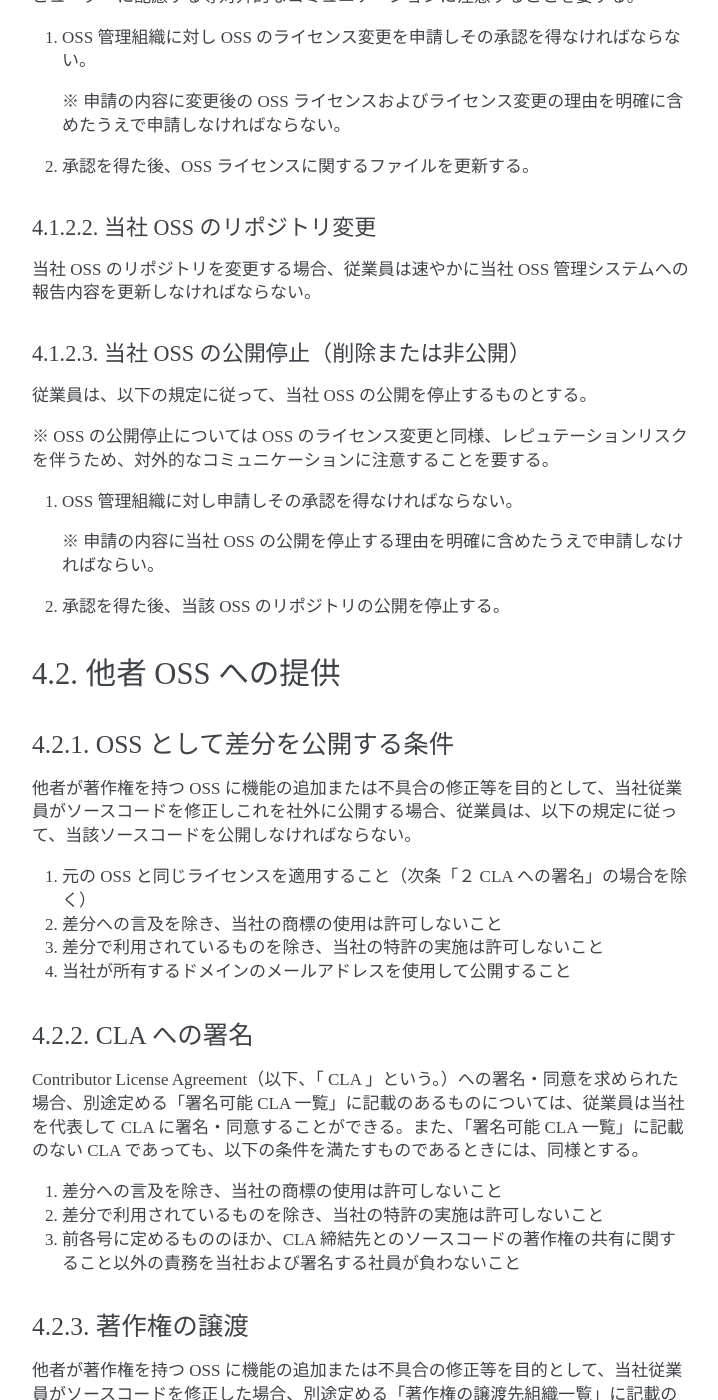
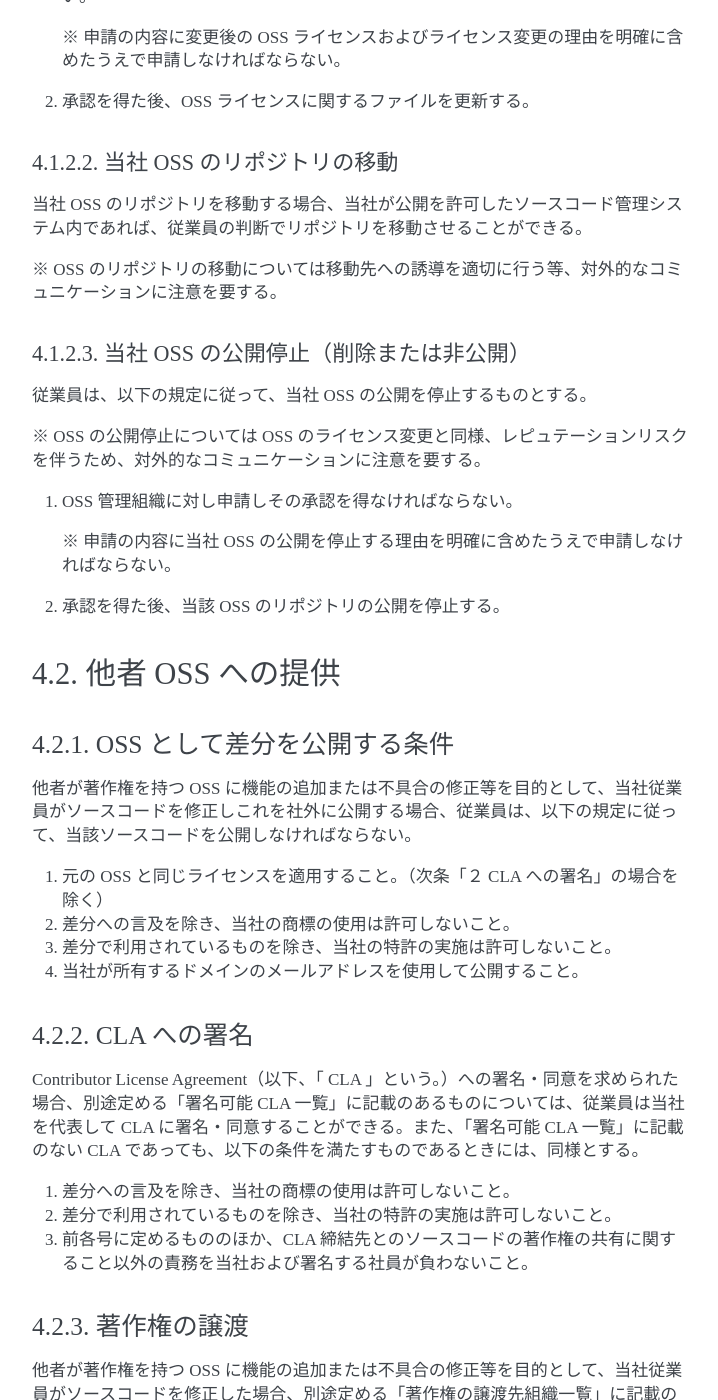
Before and after one commit to cybozu/oss-policy, a Sphinx documentation site: the page built from docs/publish_oss.rst, in a window 1280 px wide and 1400 px high, scrolled down 1219 px. Shown: the whole window, without its empty margins (388-1106 px from the left). Built offline with Sphinx 7.4.7, drawn with Linux system fonts in a browser that asks for light colours; some of the changed text lies outside the part shown.

Commit message:
Update publish_oss.rst

```diff
--- a/docs/publish_oss.rst
+++ b/docs/publish_oss.rst
@@ -17,9 +17,7 @@
 
    ※ 当社が公開を許可したソースコード管理システムの詳細については、別途ガイドラインに規定する。
 
-2. 当該システム上に当社 OSS のリポジトリ（公開予定のもの）を作成した場合、速やかに当社 OSS 管理システムにてその旨を報告しなければならない。
-
-3. 当該リポジトリに、速やかに著作権・ OSS ライセンス・免責事項等に関するファイルを配置しなければならない。
+2. 当該リポジトリに、速やかに著作権・ OSS ライセンス・免責事項等に関するファイルを配置しなければならない。
 
    ※ 配置するファイルの内容については、別途定めるガイドラインの規定に従うものとする。
 
@@ -30,7 +28,7 @@
 
 1. OSS 管理組織に対し申請しその承認を得なければならない。
 
-   ※ 当該承認の手続きについては、当社 OSS 管理システムにて行うものとする。
+   ※ 当該承認の手続きについては、別途ガイドラインに規定する。
 
 2. 申請する前に、著作権・OSSライセンス・免責事項等に関するファイルをリポジトリに配置しなければならない。
 
@@ -44,7 +42,7 @@
 
 当社 OSS のライセンスを変更する必要がある場合、従業員は、以下の規定に従って、必要な範囲に限り、当該ライセンスを変更することができる。
 
-※ OSS ライセンスの変更については、レピュテーションリスクを伴うため、コントリビューターに配慮する等対外的なコミュニケーションに注意することを要する。
+※ OSS ライセンスの変更については、レピュテーションリスクを伴うため、コントリビューターに配慮する等、対外的なコミュニケーションに注意を要する。
 
 1. OSS 管理組織に対し OSS のライセンス変更を申請しその承認を得なければならない。
 
@@ -52,21 +50,23 @@
 
 2. 承認を得た後、OSS ライセンスに関するファイルを更新する。
 
-4.1.2.2. 当社 OSS のリポジトリ変更
-^^^^^^^^^^^^^^^^^^^^^^^^^^^^^^^^^^
+4.1.2.2. 当社 OSS のリポジトリの移動
+^^^^^^^^^^^^^^^^^^^^^^^^^^^^^^^^^^^^
 
-当社 OSS のリポジトリを変更する場合、従業員は速やかに当社 OSS 管理システムへの報告内容を更新しなければならない。
+当社 OSS のリポジトリを移動する場合、当社が公開を許可したソースコード管理システム内であれば、従業員の判断でリポジトリを移動させることができる。
+
+※ OSS のリポジトリの移動については移動先への誘導を適切に行う等、対外的なコミュニケーションに注意を要する。
 
 4.1.2.3. 当社 OSS の公開停止（削除または非公開）
 ^^^^^^^^^^^^^^^^^^^^^^^^^^^^^^^^^^^^^^^^^^^^^^^^
 
 従業員は、以下の規定に従って、当社 OSS の公開を停止するものとする。
 
-※ OSS の公開停止については OSS のライセンス変更と同様、レピュテーションリスクを伴うため、対外的なコミュニケーションに注意することを要する。
+※ OSS の公開停止については OSS のライセンス変更と同様、レピュテーションリスクを伴うため、対外的なコミュニケーションに注意を要する。
 
 1. OSS 管理組織に対し申請しその承認を得なければならない。
 
-   ※ 申請の内容に当社 OSS の公開を停止する理由を明確に含めたうえで申請しなければならい。
+   ※ 申請の内容に当社 OSS の公開を停止する理由を明確に含めたうえで申請しなければならない。
 
 2. 承認を得た後、当該 OSS のリポジトリの公開を停止する。
 
@@ -78,19 +78,19 @@
 
 他者が著作権を持つ OSS に機能の追加または不具合の修正等を目的として、当社従業員がソースコードを修正しこれを社外に公開する場合、従業員は、以下の規定に従って、当該ソースコードを公開しなければならない。
 
-1. 元の OSS と同じライセンスを適用すること（次条「２ CLA への署名」の場合を除く）
-2. 差分への言及を除き、当社の商標の使用は許可しないこと
-3. 差分で利用されているものを除き、当社の特許の実施は許可しないこと
-4. 当社が所有するドメインのメールアドレスを使用して公開すること
+1. 元の OSS と同じライセンスを適用すること。（次条「２ CLA への署名」の場合を除く）
+2. 差分への言及を除き、当社の商標の使用は許可しないこと。
+3. 差分で利用されているものを除き、当社の特許の実施は許可しないこと。
+4. 当社が所有するドメインのメールアドレスを使用して公開すること。
 
 4.2.2. CLA への署名
 -------------------
 
 Contributor License Agreement（以下、「 CLA 」という。）への署名・同意を求められた場合、別途定める「署名可能 CLA 一覧」に記載のあるものについては、従業員は当社を代表して CLA に署名・同意することができる。また、「署名可能 CLA 一覧」に記載のない CLA であっても、以下の条件を満たすものであるときには、同様とする。
 
-1. 差分への言及を除き、当社の商標の使用は許可しないこと
-2. 差分で利用されているものを除き、当社の特許の実施は許可しないこと
-3. 前各号に定めるもののほか、CLA 締結先とのソースコードの著作権の共有に関すること以外の責務を当社および署名する社員が負わないこと
+1. 差分への言及を除き、当社の商標の使用は許可しないこと。
+2. 差分で利用されているものを除き、当社の特許の実施は許可しないこと。
+3. 前各号に定めるもののほか、CLA 締結先とのソースコードの著作権の共有に関すること以外の責務を当社および署名する社員が負わないこと。
 
 4.2.3. 著作権の譲渡
 -------------------
```
